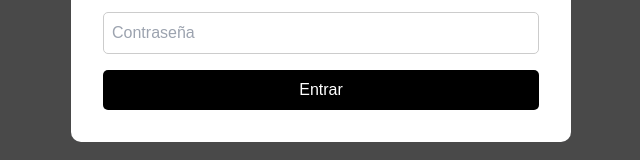
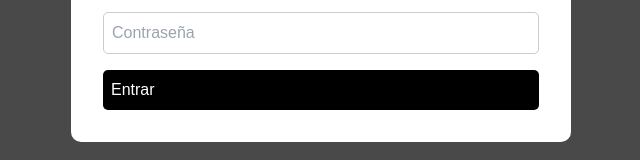
Before and after one commit to AlejandroEstrada62/Onlive, a Next.js app: page / in a window 1280 px wide. Both pictures are taken after a click on the button "LOGIN". Shown: the part 388-548 px from the top of the page, without its empty margins (319-959 px from the left). Built offline with nearby package versions, Linux system fonts and the light colour scheme.

Commit message:
login correcto

```diff
--- a/components/Login.js
+++ b/components/Login.js
@@ -1,5 +1,6 @@
 import React, { useState } from 'react';
 import styled from 'styled-components';
+import Link from 'next/link';
 
 const Login = () => {
   const [isOpen, setIsOpen] = useState(false);
@@ -17,13 +18,12 @@ const Login = () => {
             <form>
               <input className='text-black' type="email" placeholder="Email" />
               <input className='text-black' type="password" placeholder="Contraseña" />
-              <button
+              <Link
                 href="/Dashboard"
-                type="submit"
                 className="submit-btn"
                 rel="noopener noreferrer">
                   Entrar
-              </button>
+              </Link>
             </form>
             <CloseButton className ='text-black' onClick={() => setIsOpen(false)}>×</CloseButton>
           </ModalContent>
```
